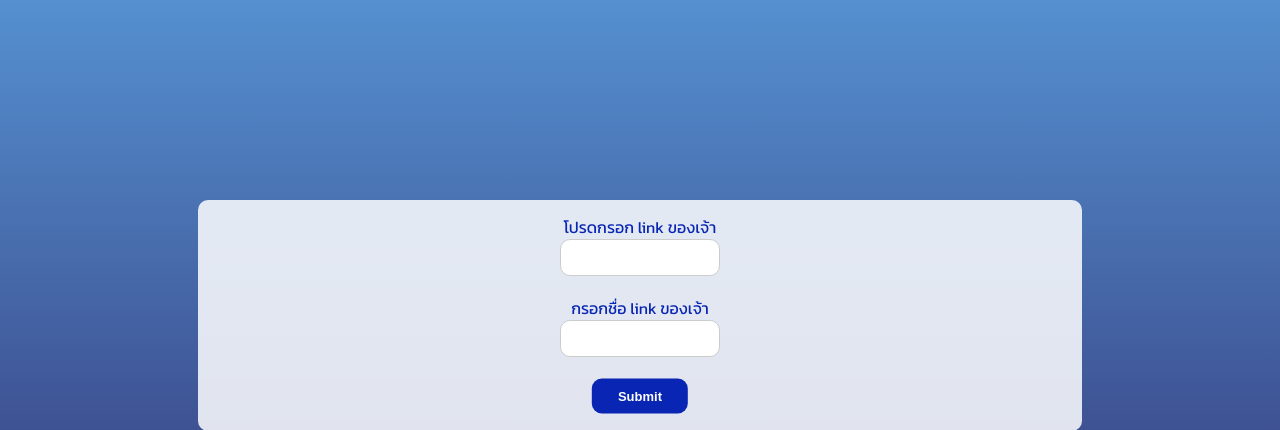
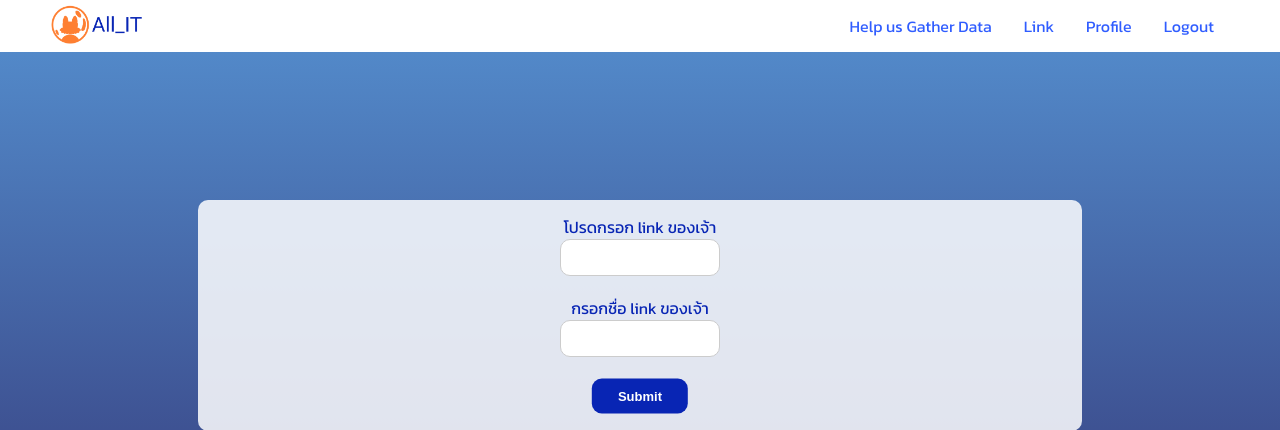
Before and after one commit to Pattrapol-Yaowaraj/All-IT-By-Jing-, a Django app: a page that uses All_IT/userlink/templates/userlink/userlink.html in a window 1280 px wide. Shown: the top 430 px of the page. Run offline with Django 4.2, Linux system fonts and the light colour scheme; a user stored in the database is signed in; data comes from the database, SQL or seed files in the repository; both versions use the stored data as it was after the commit.

Commit message:
148: Edit Navbar

```diff
--- a/All_IT/home/template/home/display.html
+++ b/All_IT/home/template/home/display.html
@@ -200,7 +200,6 @@
                             {% csrf_token %}
                             <button type="submit" class="button-del" onclick="return confirm('Are you sure you want to delete this link?')">Delete</button>
                         </form>
-                        <br>
                     </div>
                 {% endfor %}
                 {% if user_sid %}
--- a/All_IT/home/template/home/edit.html
+++ b/All_IT/home/template/home/edit.html
@@ -138,6 +138,7 @@
           style="height: auto;width: 95px; padding-left: 100px; padding-top: 5px;"></a>
       <li><a href="{% url 'home:Logout' %}">Logout</a></li>
       <li><a href="{% url 'home:Display' %}" class="active">Link</a></li>
+      <li><a href="https://forms.gle/VttQzh7xQsoSYSiC6" class="active" target="_blank">Help us Gather Data</a></li>
     </ul>
   </nav>
 </head>
--- a/All_IT/userlink/templates/userlink/userlink.html
+++ b/All_IT/userlink/templates/userlink/userlink.html
@@ -1,3 +1,4 @@
+{% load static %}
 <!DOCTYPE html>
 <html lang="en">
 
@@ -92,7 +93,53 @@
             border-radius: 10px;
     }
 
+    .ul-upper {
+      list-style-type: none;
+      margin: 0;
+      padding: 0;
+      overflow: hidden;
+      background-color: #ffffff;
+    }
+
+    nav {
+      background-color: #ffffff;
+      color: #fff;
+      padding-right: 100px;
+      width: 100%;
+      position: fixed;
+      top: 0;
+      align-items: center;
+
+    }
+
+    li {
+      float: right;
+    }
+
+    li a {
+      display: block;
+      color: #305dff;
+      text-align: center;
+      padding: 14px 16px;
+      text-decoration: none;
+    }
+
+    li a:hover {
+      background-color: #305dff;
+      color: #ffffff;
+    }
+
 </style>
+<nav>
+    <ul class="ul-upper">
+      <a href="{% url 'home:Home' %}"><img src="{% static 'display/logo.png' %}"
+          style="height: auto;width: 95px; padding-left: 100px; padding-top: 5px;"></a>
+      <li><a href="{% url 'home:Logout' %}">Logout</a></li>
+      <li><a href="{% url 'home:edit' %}" class="active">Profile</a></li>
+      <li><a href="{% url 'home:Display' %}" class="active">Link</a></li>
+        <li><a href="https://forms.gle/VttQzh7xQsoSYSiC6" class="active" target="_blank">Help us Gather Data</a></li>
+    </ul>
+  </nav>
 </head>
 <body>
     <div class="centered-container">
```
Also changed, not shown: All_IT/db.sqlite3.
